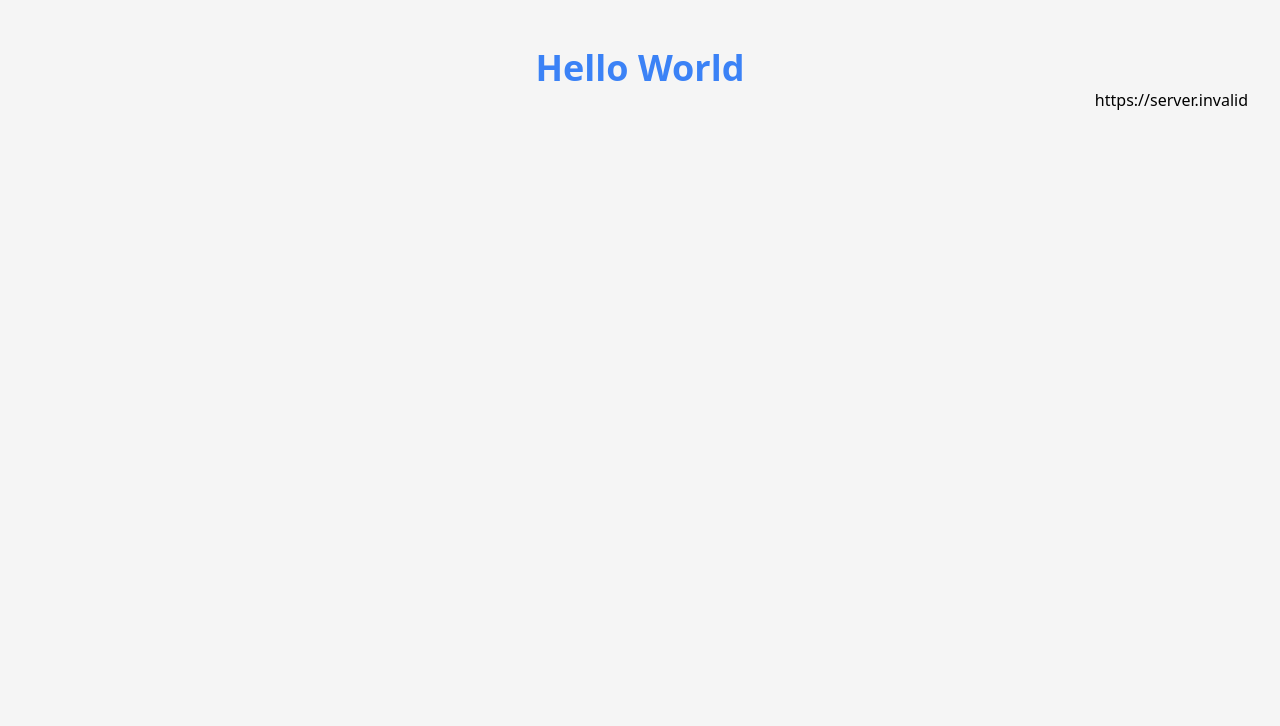
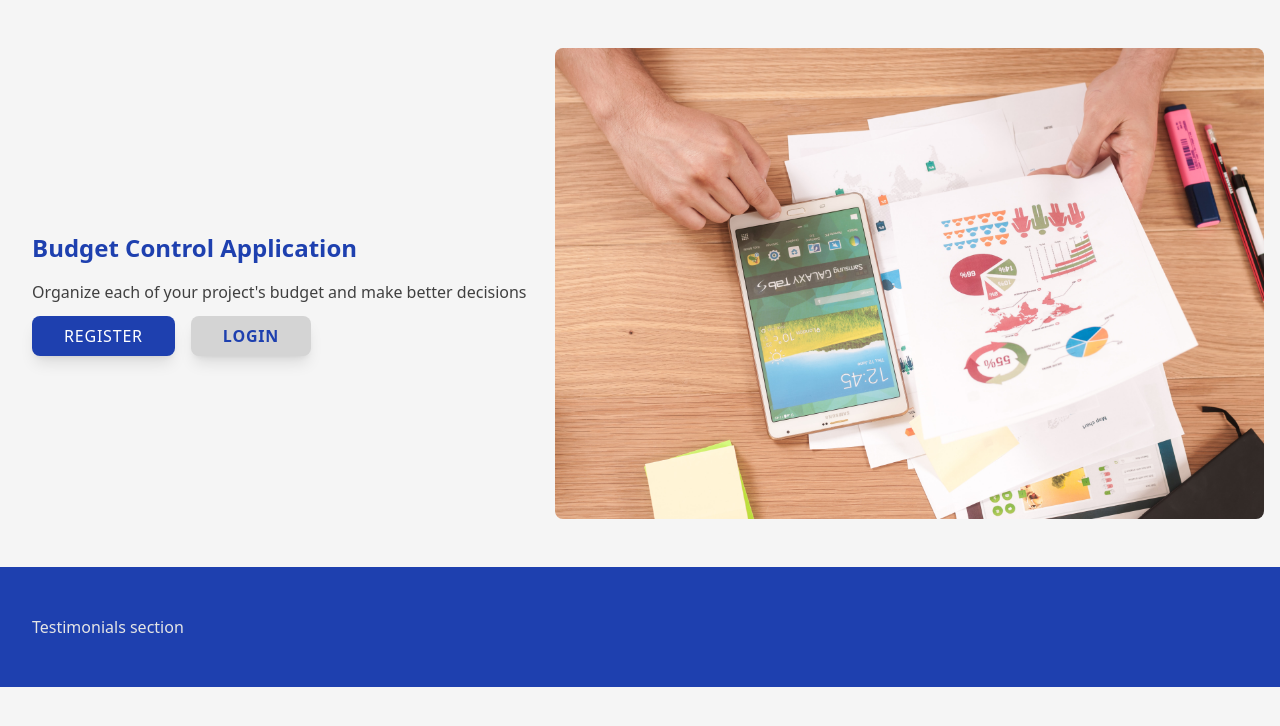
Before and after one commit to alcb1310/scp-frontend, a React (Vite) app: page / in a window 1280 px wide. Shown: the top 726 px of the page. Built offline with nearby package versions, Linux system fonts and the light colour scheme; no server answers.

Commit message:
landing page hero section

```diff
--- a/src/App.tsx
+++ b/src/App.tsx
@@ -6,13 +6,43 @@ function App() {
 	}, []);
 
 	return (
-		<div className='px-8 py-12'>
-			<h1 className='text-center font-bold text-blue-500 text-4xl'>
-				Hello World
-			</h1>
-
-			<p className='text-right'>{import.meta.env.VITE_SERVER}</p>
-		</div>
+		<>
+			<div className='px-8 py-12'>
+				<div className='md:grid md:grid-cols-12 flex flex-col items-center md:space-x-4'>
+					<div className='md:col-span-5 order-2 mt-5 w-full'>
+						<h1 className='text-center font-bold md:text-left text-blue-800 text-2xl'>
+							Budget Control Application
+						</h1>
+						<p className='text-gray-700 mt-4'>
+							Organize each of your project's budget and make better
+							decisions
+						</p>
+						<a
+							className='inline-block bg-blue-800 text-white px-8 py-2 mt-3 rounded-lg hover:bg-blue-300 hover:text-gray-700 shadow-lg hover:shadow-none uppercase tracking-wider'
+							href='#'
+						>
+							Register
+						</a>
+						<a
+							className='inline-block bg-gray-300 text-blue-800 font-bold px-8 py-2 mt-3 rounded-lg hover:bg-blue-300 hover:text-gray-700 shadow-lg hover:shadow-none ml-4 uppercase tracking-wider'
+							href='#'
+						>
+							Login
+						</a>
+					</div>
+					<img
+						className='md:col-span-7 w-full object-fill order-1 md:order-5 rounded-lg'
+						src='../../public/images/hero-image.jpg'
+						alt='Budget'
+					/>
+				</div>
+			</div>
+			<div className="bg-blue-800">
+				<div className="px-8 py-12 text-gray-200">
+					Testimonials section
+				</div>
+			</div>
+		</>
 	);
 }
 
--- /dev/null
+++ b/src/api/connection.ts
@@ -0,0 +1 @@
+const SERVER: string = import.meta.env.VITE_SERVER
```
Also changed, not shown: public/images/hero-image.jpg (added).
